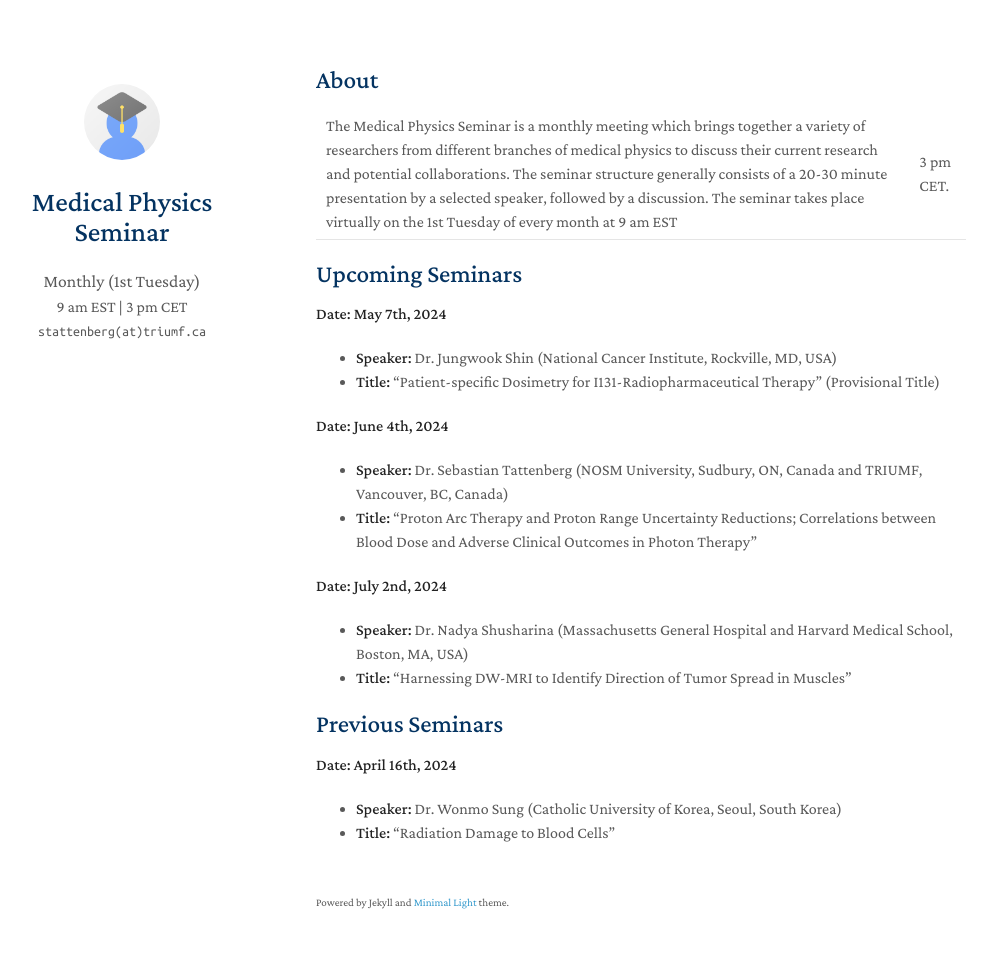
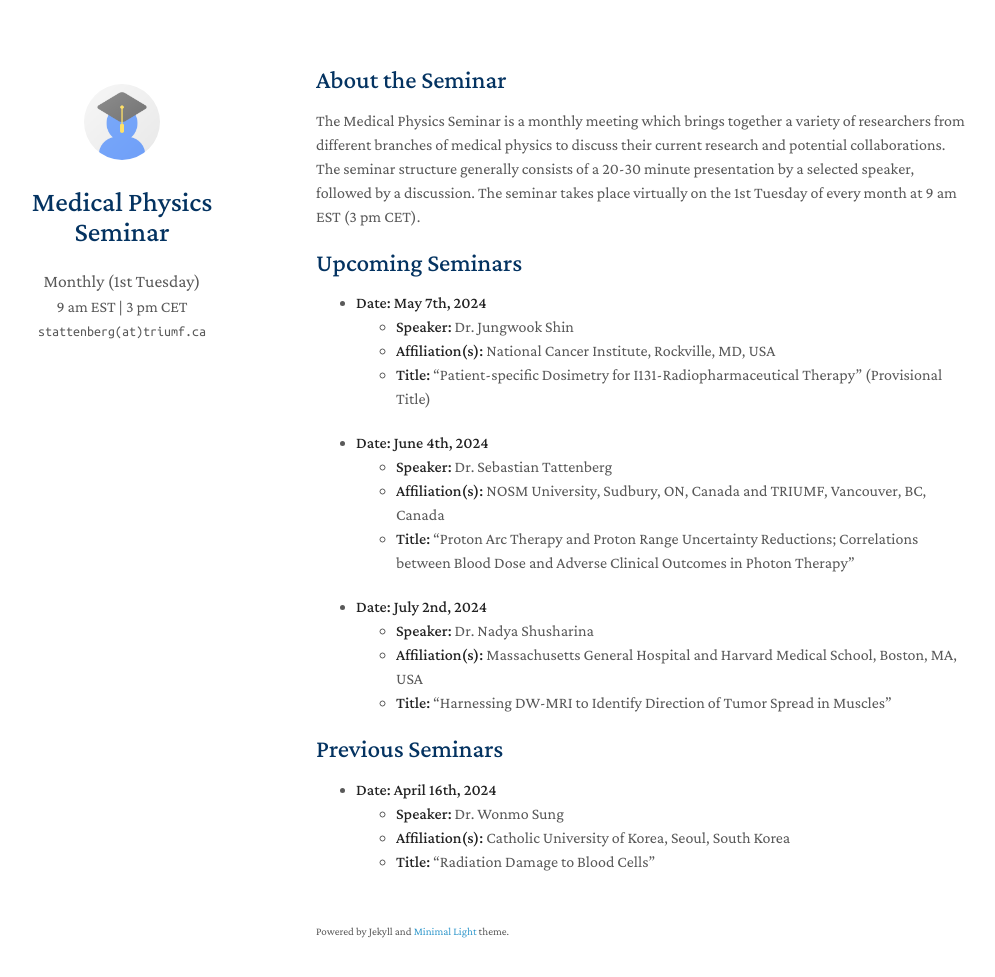
Before and after one commit to MedPhysSeminar/MedPhysSeminar.github.io, a Jekyll site: the page built from index.md, in a window 1280 px wide and 1012 px high. Shown: the top 977 px of the window, without its empty margins (154-1149 px from the left). Built offline with Jekyll 4.4.1, drawn with Linux system fonts in a browser that asks for light colours; nearby versions of some CDN libraries; a style sheet for code colours, icons or effects is not loaded; our own code applies the rules of GitHub Pages for plain Markdown files.

Commit message:
Update index.md

```diff
--- a/index.md
+++ b/index.md
@@ -2,28 +2,32 @@
 layout: homepage
 ---
 
-## About
+## About the Seminar
 
-The Medical Physics Seminar is a monthly meeting which brings together a variety of researchers from different branches of medical physics to discuss their current research and potential collaborations. The seminar structure generally consists of a 20-30 minute presentation by a selected speaker, followed by a discussion. The seminar takes place virtually on the 1st Tuesday of every month at 9 am EST | 3 pm CET.
+The Medical Physics Seminar is a monthly meeting which brings together a variety of researchers from different branches of medical physics to discuss their current research and potential collaborations. The seminar structure generally consists of a 20-30 minute presentation by a selected speaker, followed by a discussion. The seminar takes place virtually on the 1st Tuesday of every month at 9 am EST (3 pm CET).
 
 
 ## Upcoming Seminars
 
-**Date: May 7th, 2024**
-- **Speaker:** Dr. Jungwook Shin (National Cancer Institute, Rockville, MD, USA)
-- **Title:** "Patient-specific Dosimetry for I131-Radiopharmaceutical Therapy" (Provisional Title)
+- **Date: May 7th, 2024**
+  - **Speaker:** Dr. Jungwook Shin
+  - **Affiliation(s):** National Cancer Institute, Rockville, MD, USA
+  - **Title:** "Patient-specific Dosimetry for I131-Radiopharmaceutical Therapy" (Provisional Title)
 
-**Date: June 4th, 2024**
-- **Speaker:** Dr. Sebastian Tattenberg (NOSM University, Sudbury, ON, Canada and TRIUMF, Vancouver, BC, Canada)
-- **Title:** "Proton Arc Therapy and Proton Range Uncertainty Reductions; Correlations between Blood Dose and Adverse Clinical Outcomes in Photon Therapy"
+- **Date: June 4th, 2024**
+  - **Speaker:** Dr. Sebastian Tattenberg
+  - **Affiliation(s):** NOSM University, Sudbury, ON, Canada and TRIUMF, Vancouver, BC, Canada
+  - **Title:** "Proton Arc Therapy and Proton Range Uncertainty Reductions; Correlations between Blood Dose and Adverse Clinical Outcomes in Photon Therapy"
 
-**Date: July 2nd, 2024**
-- **Speaker:** Dr. Nadya Shusharina (Massachusetts General Hospital and Harvard Medical School, Boston, MA, USA)
-- **Title:** "Harnessing DW-MRI to Identify Direction of Tumor Spread in Muscles"
+- **Date: July 2nd, 2024**
+  - **Speaker:** Dr. Nadya Shusharina
+  - **Affiliation(s):** Massachusetts General Hospital and Harvard Medical School, Boston, MA, USA
+  - **Title:** "Harnessing DW-MRI to Identify Direction of Tumor Spread in Muscles"
 
 
 ## Previous Seminars
 
-**Date: April 16th, 2024**
-- **Speaker:** Dr. Wonmo Sung (Catholic University of Korea, Seoul, South Korea)
-- **Title:** "Radiation Damage to Blood Cells"
+- **Date: April 16th, 2024**
+  - **Speaker:** Dr. Wonmo Sung
+  - **Affiliation(s):** Catholic University of Korea, Seoul, South Korea
+  - **Title:** "Radiation Damage to Blood Cells"
```
